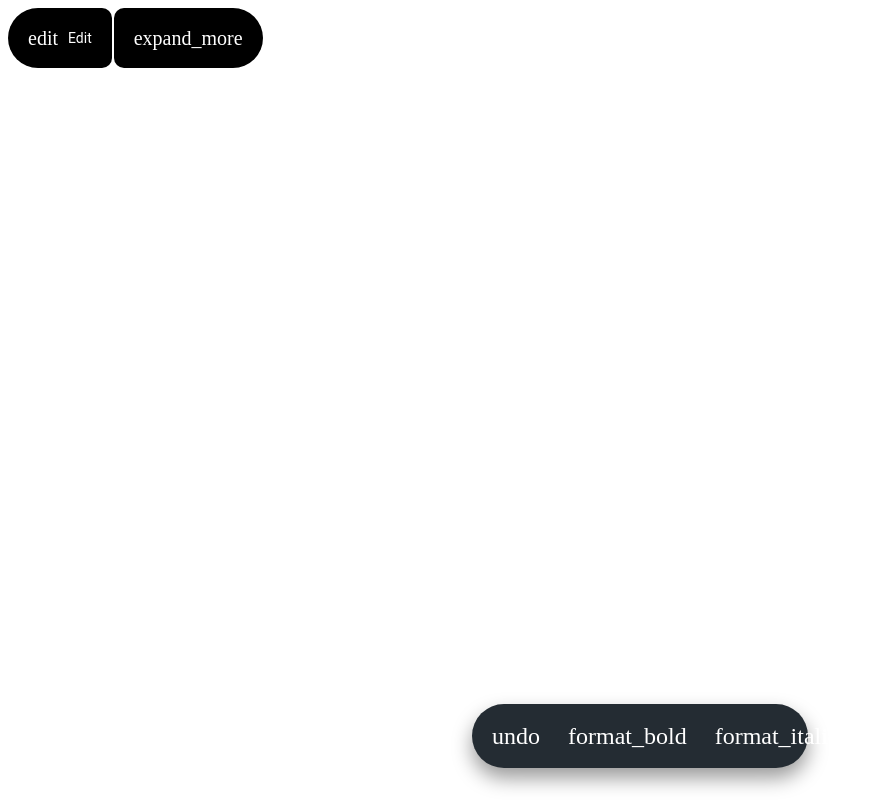
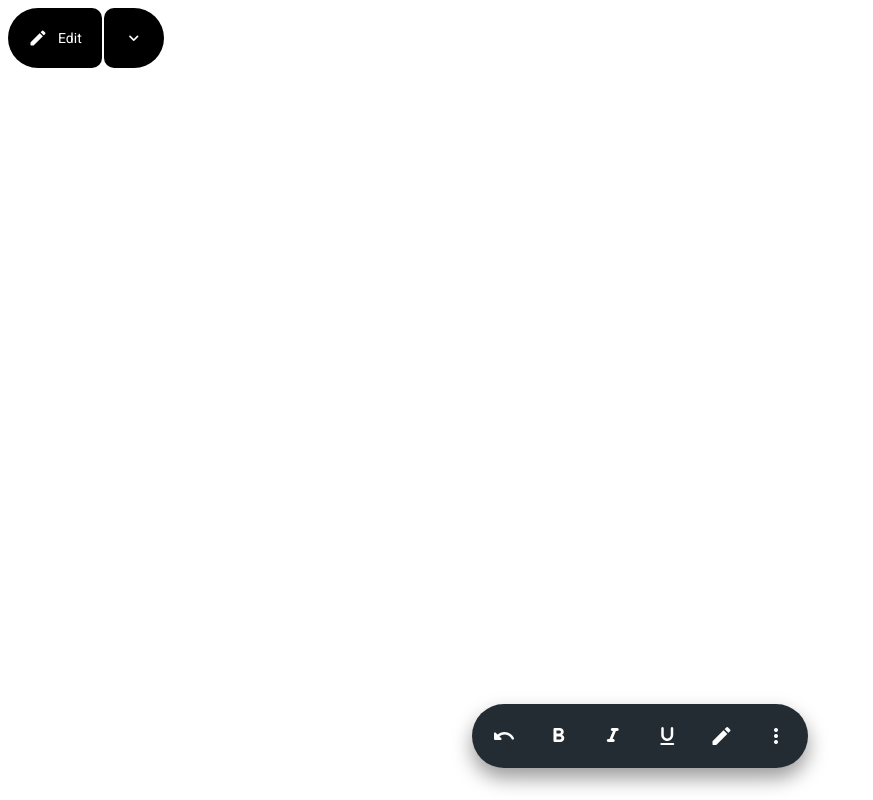
Before and after one commit to material-web-community/MD3E-Components, a plain HTML site: page demo/index.html in a window 1280 px wide. Shown: the whole page, without its empty margins (0-873 px from the left). Drawn offline with Linux system fonts and the light colour scheme; files whose address does not match are found by name.

Commit message:
fix(demo): missing stylesheet
- was causing the icons not to load

```diff
--- a/demo/index.html
+++ b/demo/index.html
@@ -5,6 +5,8 @@
     <meta name="viewport" content="width=device-width, initial-scale=1.0">
     <title>MD3E Components</title>
     <link rel="stylesheet" href="assets/css/main.css">
+    <link href="https://fonts.googleapis.com/icon?family=Material+Icons+Round" rel="stylesheet">
+    <link href="https://fonts.googleapis.com/css2?family=Roboto:wght@400;500;700&display=swap" rel="stylesheet">
 </head>
 <body>
     <md-split-button></md-split-button>
```
